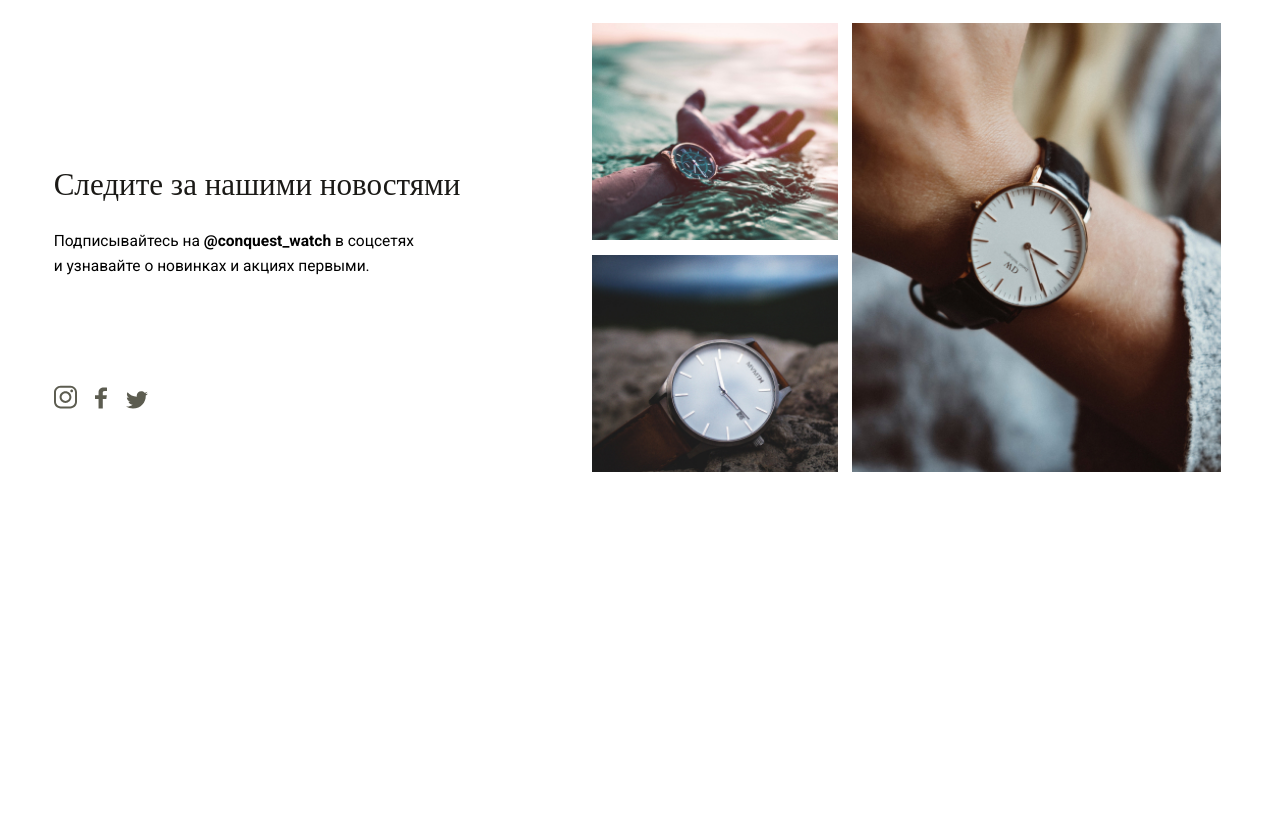
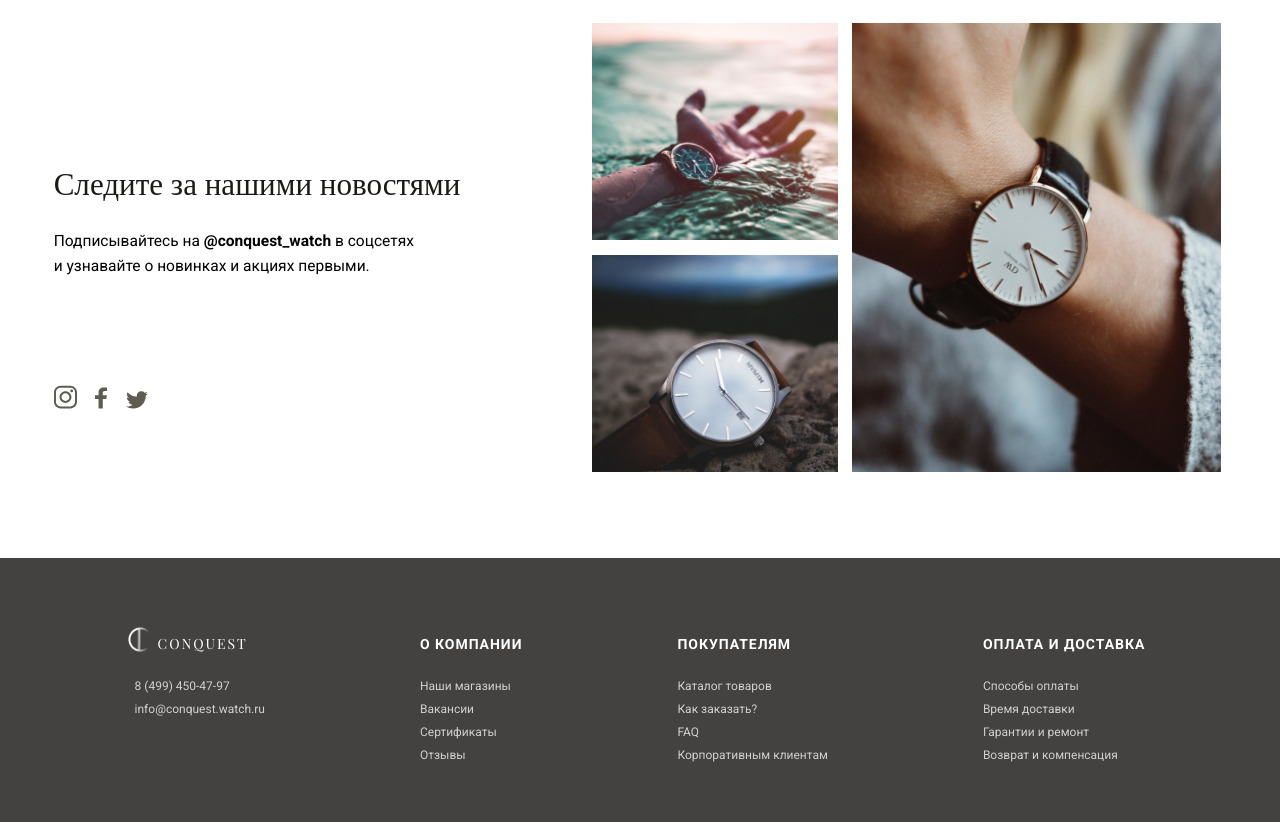
Before and after one commit to DmitriyRim/Conquest, a plain HTML site: page index.html in a window 1280 px wide. Shown: the part 2129-2951 px from the top of the page. Before the commit the page ends 2687 px from the top, so only its background shows below. Drawn offline with nearby package versions, Linux system fonts and the light colour scheme.

Commit message:
feat: added footer

```diff
--- /dev/null
+++ b/css/_footer.sass
@@ -0,0 +1,44 @@
+.footer
+    background-color: #444240
+    padding: 1.7em 0 1em 0
+    line-height: .55
+    &__box
+        display: flex
+        justify-content: space-around
+        @media screen and (max-width: 760px)
+            flex-wrap: wrap
+    &__lists
+        @media screen and (max-width: 760px)
+            flex-basis: 50%
+            text-align: center
+        @media screen and (max-width: 370px)
+            flex-basis: 100%
+    &__list
+        &-title
+            font-weight: 700
+            font-size: 14px
+            line-height: 16px
+            letter-spacing: 0.07em
+            text-transform: uppercase
+            color: #FFFFFF
+            margin-bottom: 1.5em
+        &-item
+            margin-bottom: 0.1em
+    &__link
+        font-size: 12px
+        line-height: 14px
+        color: rgba(255, 255, 255, 0.75)
+        transition: border .3s
+        &:hover
+            border-bottom: 1px solid #fff
+    & .logo
+        font-size: 14px
+        letter-spacing: 0.14em
+        color: #FFFFFF
+        &::after
+            background-image: url(../images/icons/logo.png)
+            background-size: contain
+            width: 25px
+            height: 25px
+            left: -30px
+            top: -7px
--- a/css/style.sass
+++ b/css/style.sass
@@ -5,3 +5,4 @@
 @import './_products'
 @import './_banner'
 @import './_news'
+@import './_footer'
--- a/index.html
+++ b/index.html
@@ -137,6 +137,36 @@
             </div>
         </div>
     </section>
+    <footer class="footer">
+        <div class="container footer__box">
+            <ul class="footer__lists">
+                <li class="footer__list-title"><a href="#" class="logo">CONQUEST</a></li>
+                <li class="footer__list-item"><a href="#" class="footer__link">8 (499) 450-47-97</a></li>
+                <li class="footer__list-item"><a href="#" class="footer__link">info@conquest.watch.ru</a></li>
+            </ul>
+            <ul class="footer__lists">
+                <li class="footer__list-title"><h4>о компании</h4></li>
+                <li class="footer__list-item"><a href="#" class="footer__link">Наши магазины</a></li>
+                <li class="footer__list-item"><a href="#" class="footer__link">Вакансии</a></li>
+                <li class="footer__list-item"><a href="#" class="footer__link">Сертификаты</a></li>
+                <li class="footer__list-item"><a href="#" class="footer__link">Отзывы</a></li>
+            </ul>
+            <ul class="footer__lists">
+                <li class="footer__list-title"><h4>покупателям</h4></li>
+                <li class="footer__list-item"><a href="#" class="footer__link">Каталог товаров</a></li>
+                <li class="footer__list-item"><a href="#" class="footer__link">Как заказать?</a></li>
+                <li class="footer__list-item"><a href="#" class="footer__link">FAQ</a></li>
+                <li class="footer__list-item"><a href="#" class="footer__link">Корпоративным клиентам</a></li>
+            </ul>
+            <ul class="footer__lists">
+                <li class="footer__list-title"><h4>оплата и доставка</h4></li>
+                <li class="footer__list-item"><a href="#" class="footer__link">Способы оплаты</a></li>
+                <li class="footer__list-item"><a href="#" class="footer__link">Время доставки</a></li>
+                <li class="footer__list-item"><a href="#" class="footer__link">Гарантии и ремонт</a></li>
+                <li class="footer__list-item"><a href="#" class="footer__link">Возврат и компенсация</a></li>
+            </ul>
+        </div>
+    </footer>
     <script src="./js/main.js"></script>
 </body>
 </html>
```
Also changed, not shown: css/style.css, images/icons/logo.png (added), images/icons/logo.svg (added), 1 other file.
